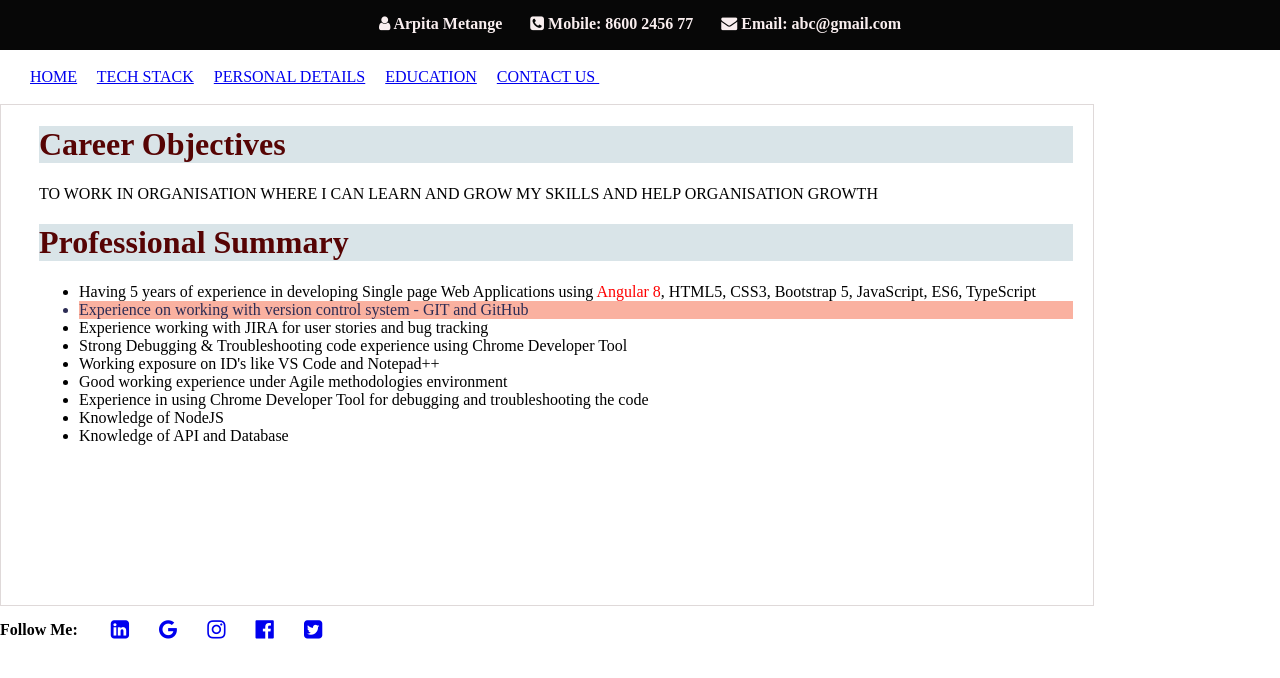
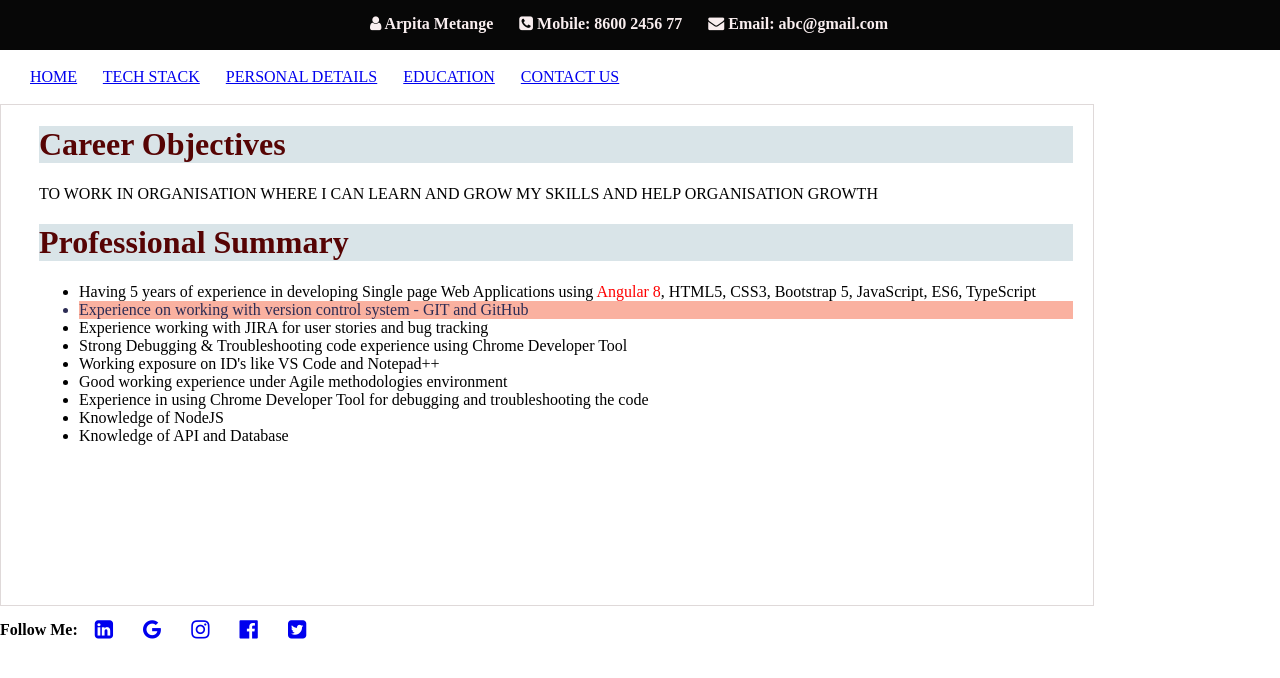
Before and after one commit to arpitametange/my-profile, a plain HTML site: page index.html in a window 1280 px wide. Drawn offline with Linux system fonts and the light colour scheme.

Commit message:
added the margin

```diff
--- a/index.html
+++ b/index.html
@@ -34,33 +34,38 @@
             padding: 0px 12px 0px 30px;
              border:1px solid rgb(223, 217, 217)
         }
-
+    .j{
+        margin: 0px 22px 0px 0px;
+    }
+    .link{
+        margin: 0px 22px 0px 0px;
+    }
     </style>
 </head>
 
 <body>
     <header>
-        <i class="fa fa-user" aria-hidden="true"></i>
-<strong>Arpita Metange</strong> &nbsp; &nbsp; &nbsp;
-<i class="fa fa-phone-square" aria-hidden="true"></i>
-<strong> Mobile: 8600 2456 77 </strong> &nbsp; &nbsp; &nbsp;
+        <i class="fa fa-user"   aria-hidden="true"></i>
+<strong class="j" >Arpita Metange</strong>
+<i class="fa fa-phone-square"  aria-hidden="true"></i>
+<strong  class="j" > Mobile: 8600 2456 77 </strong>
 <i class="fa fa-envelope" aria-hidden="true"></i>
-<strong> Email: abc@gmail.com </strong>
+<strong class="j" > Email: abc@gmail.com </strong>
     </header>
     <br>
 <nav>
-   <a   href="home.html" target="myframe">HOME</a>   &nbsp;  &nbsp;
-   <a  href="TechStack.html" target="myframe" >TECH STACK</a>   &nbsp;  &nbsp;
-   <a  href="personal.html" target="myframe" >PERSONAL DETAILS</a>   &nbsp; &nbsp;
-   <a  href="education.html" target="myframe">EDUCATION</a>  &nbsp;  &nbsp;
-   <a href="contactus.html" target="myframe"> CONTACT US </a> &nbsp;  &nbsp;
+   <a   href="home.html" target="myframe" class="link">HOME</a>
+   <a  href="TechStack.html" target="myframe" class="link">TECH STACK</a>
+   <a  href="personal.html" target="myframe"class="link" >PERSONAL DETAILS</a>
+   <a  href="education.html" target="myframe"class="link">EDUCATION</a>
+   <a href="contactus.html" target="myframe" class="link"> CONTACT US </a>
 </nav>
 <br>
     <iframe src="home.html"  width="1050px" height="500" name="myframe">
     </iframe>
 </body>
 <footer>
-    <strong> Follow Me: &nbsp; &nbsp; </strong>
+    <strong> Follow Me:  </strong>
     <a href="https://in.linkedin.com/" target="_blank"><i class="fa fa-linkedin-square fa-lg" aria-hidden="true"></i></a>
     <a href="https://www.google.com/" target="_blank"><i class="fa fa-google fa-lg" aria-hidden="true"></i></a>
     <a href="https://www.instagram.com/?hl=en" target="_blank">
```
Also changed, not shown: personal.html (+1 -1 lines), developer.png (added).
